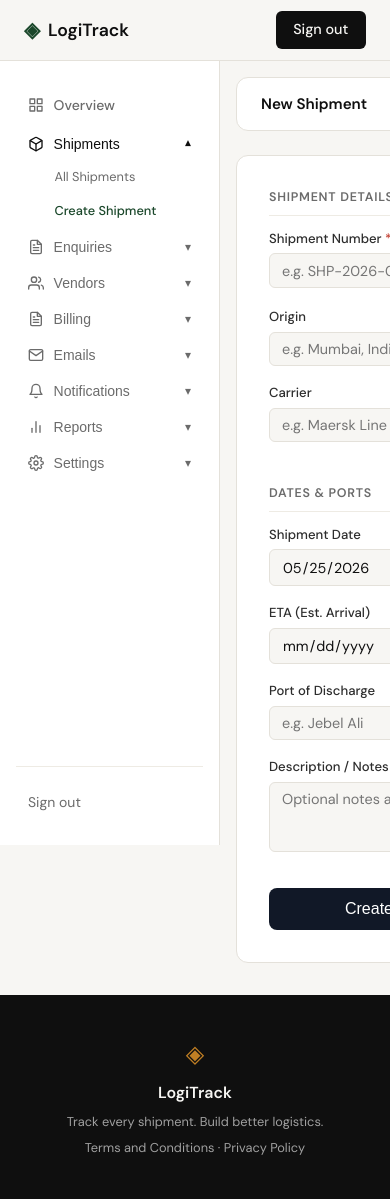
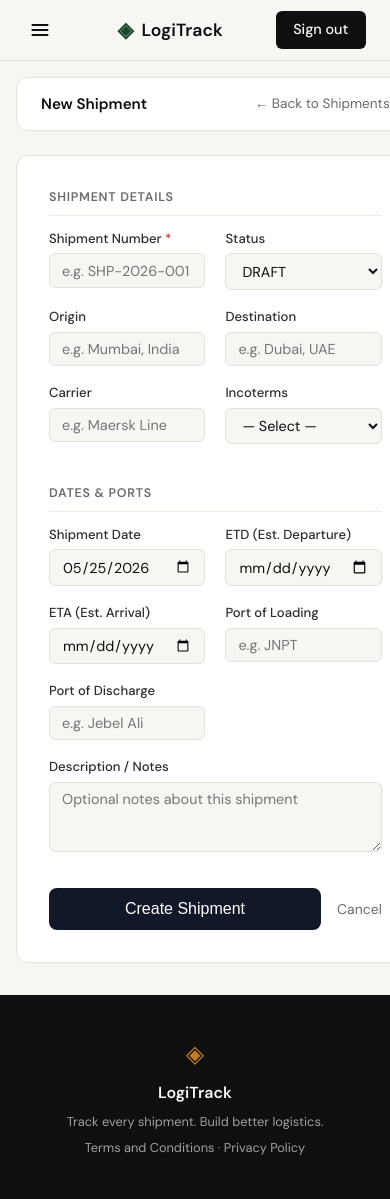
Before and after one commit to kapilkd/logitrack, a Flask app: page /shipments/add in a window 390 px wide; the page is wider, and only the part inside the window is pictured. Run offline with Flask 3, Linux system fonts and the light colour scheme; a user stored in the database is signed in; parts of the project's set-up code (start-up, migrations or seed data) failed here and were passed over; some libraries are stand-ins or nearby versions.

Commit message:
Make left sidebar mobile-friendly with click-to-open drawer
On mobile (≤768px) the sidebar now hides off-screen and slides in from
the left when the hamburger button (in the navbar) is tapped. A semi-
transparent overlay covers the content; tapping it or any nav link closes
the sidebar. On desktop the layout is unchanged.

- base.html: add hamburger button to navbar (hidden on desktop via CSS)
- _sidebar.html: add overlay div and profileSidebar id
- style.css: hamburger styles + media query to show on mobile
- profile.css: single-column grid on mobile, fixed+translated sidebar,
  overlay show/hide, is-mobile-open open state
- main.js: hamburger toggle, overlay close, link-click close, resize cleanup

https://claude.ai/code/session_01UasK6TUNWzqgVrxvMRLjtu

```diff
--- a/static/css/profile.css
+++ b/static/css/profile.css
@@ -691,3 +691,37 @@
     color: var(--accent);
     font-weight: 500;
 }
+
+/* ── Mobile sidebar overlay ──────────────────────────────── */
+.sidebar-overlay {
+    display: none;
+    position: fixed;
+    inset: 0;
+    top: 60px;
+    background: rgba(0, 0, 0, 0.45);
+    z-index: 98;
+    cursor: pointer;
+}
+
+.sidebar-overlay.is-visible { display: block; }
+
+@media (max-width: 768px) {
+    .profile-shell {
+        grid-template-columns: 1fr;
+    }
+
+    .profile-sidebar {
+        position: fixed;
+        top: 60px;
+        left: 0;
+        height: calc(100vh - 60px);
+        z-index: 99;
+        width: 260px;
+        transform: translateX(-100%);
+        transition: transform 0.3s ease;
+    }
+
+    .profile-sidebar.is-mobile-open {
+        transform: translateX(0);
+    }
+}
--- a/static/css/style.css
+++ b/static/css/style.css
@@ -601,6 +601,31 @@ a { color: inherit; text-decoration: none; }
 }
 
 /* ------------------------------------------------------------------ */
+/* Hamburger (mobile sidebar toggle)                                   */
+/* ------------------------------------------------------------------ */
+
+.nav-hamburger {
+    display: none;
+    align-items: center;
+    justify-content: center;
+    background: transparent;
+    border: none;
+    cursor: pointer;
+    color: var(--ink);
+    padding: 0.4rem;
+    margin-right: 0.5rem;
+    border-radius: var(--radius-sm);
+    transition: background 0.15s;
+    flex-shrink: 0;
+}
+
+.nav-hamburger:hover { background: var(--paper-warm); }
+
+@media (max-width: 768px) {
+    .nav-hamburger { display: flex; }
+}
+
+/* ------------------------------------------------------------------ */
 /* User menu dropdown                                                   */
 /* ------------------------------------------------------------------ */
 
--- a/templates/_sidebar.html
+++ b/templates/_sidebar.html
@@ -1,4 +1,5 @@
-<aside class="profile-sidebar">
+<div class="sidebar-overlay" id="sidebarOverlay"></div>
+<aside class="profile-sidebar" id="profileSidebar">
   <nav class="sidebar-nav">
 
     <div class="sidebar-group">
--- a/templates/base.html
+++ b/templates/base.html
@@ -14,6 +14,13 @@
 
     <nav class="navbar">
         <div class="nav-inner">
+            <button class="nav-hamburger" id="navHamburger" aria-label="Open menu">
+                <svg xmlns="http://www.w3.org/2000/svg" width="20" height="20" viewBox="0 0 24 24" fill="none" stroke="currentColor" stroke-width="2.5" stroke-linecap="round" stroke-linejoin="round">
+                    <line x1="3" y1="6" x2="21" y2="6"/>
+                    <line x1="3" y1="12" x2="21" y2="12"/>
+                    <line x1="3" y1="18" x2="21" y2="18"/>
+                </svg>
+            </button>
             <a href="{{ url_for('landing') }}" class="nav-brand">
                 <span class="brand-icon">◈</span>
                 <span class="brand-name">LogiTrack</span>
```
Also changed, not shown: static/js/main.js (+41 -0 lines).
